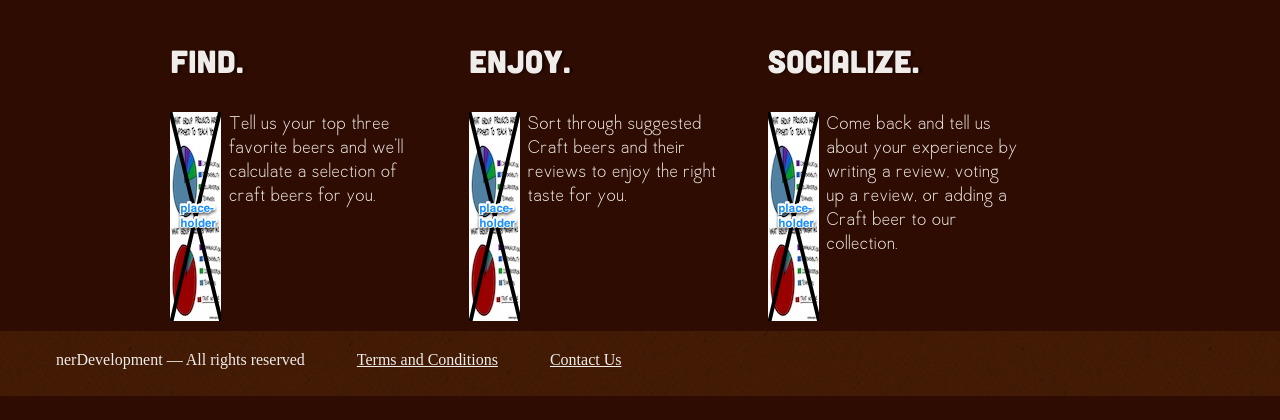
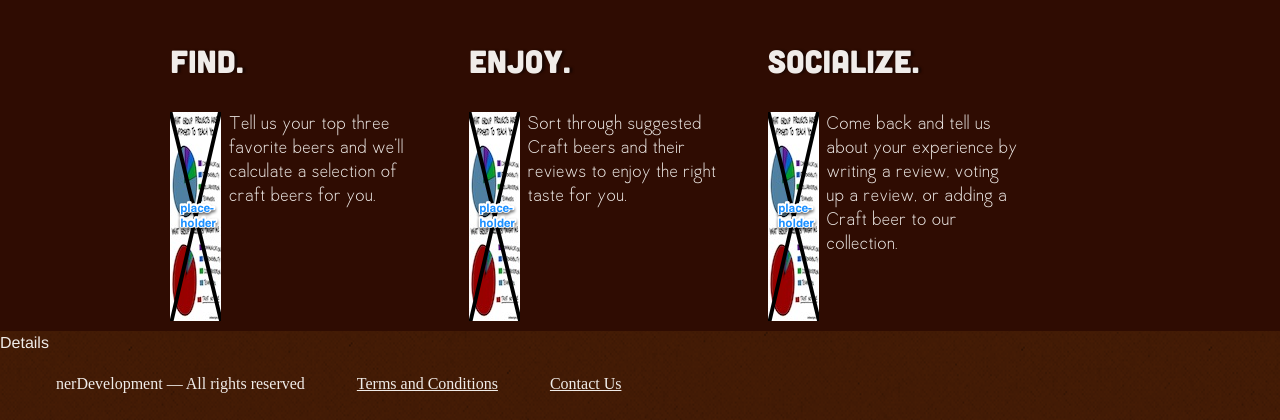
Before and after one commit to nerDevelopment/craftyHops, a CodeIgniter app: page / in a window 1280 px wide. Shown: the part 567-987 px from the top of the page. Before the commit the page ends 963 px from the top, so only its background shows below. Run offline with CodeIgniter, Linux system fonts and the light colour scheme; some libraries are stand-ins or nearby versions.

Commit message:
init details page

```diff
--- a/application/views/home_view.php
+++ b/application/views/home_view.php
@@ -123,8 +123,10 @@
 			<h3>Suggestions</h3>
 			<div class="suggestedContainer">
         <figure>
-          <img src="inc/images/magic9.png" alt="suggest1" />
-          <figcaption>Magic Hat #9</figcaption>
+          <a href="#detail">
+            <img src="inc/images/magic9.png" alt="suggest1" />
+            <figcaption>Magic Hat #9</figcaption>
+          </a>
         </figure>
         <figure>
           <img src="inc/images/fatTire.png" alt="suggest2" />
@@ -161,6 +163,11 @@
 			</div><!-- end suggestedContainer -->
 		</div><!--  end container  -->
 	</article><!--  end suggestion  -->
+
+<!--  ====================  Detail page ====================	-->
+		<article id="detail">
+			<p>Details</p>
+		</article><!--  end detail page  -->
 
 <!--  ====================  Favorite page ====================	-->
 		<article id="favorite">
--- a/inc/css/screen.css
+++ b/inc/css/screen.css
@@ -345,6 +345,7 @@ nav ul{
 #suggestion h3{
   padding-left: 11em;
   font: 2em cubano, Helvetica, Arial;
+  text-shadow: 3px 0px 2px rgba(27, 7, 2, 1);
 }
 
 .suggestedContainer{
```
